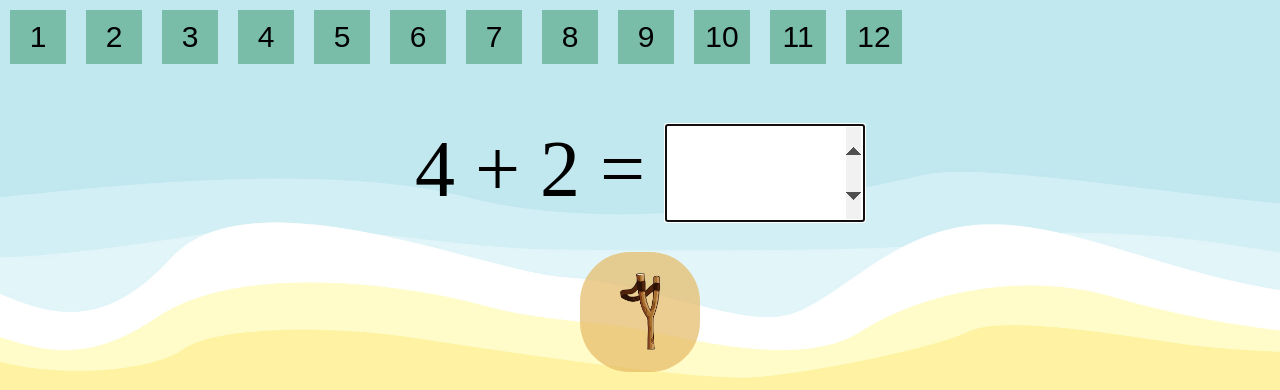
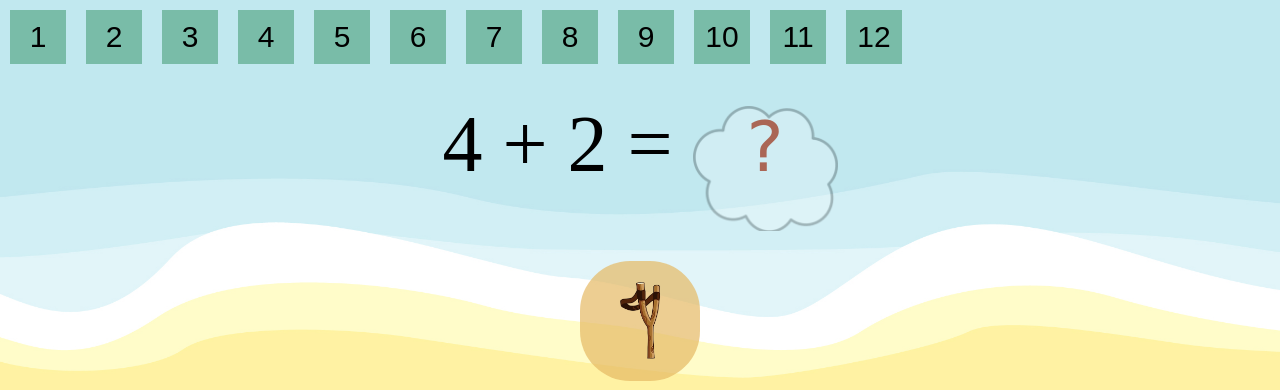
Before and after one commit to geymed/abmath, a plain HTML site: page index.html in a window 1280 px wide. Shown: the top 390 px of the page. Drawn offline with nearby package versions, Linux system fonts and the light colour scheme.

Commit message:
replace input with div, styling

```diff
--- a/index.html
+++ b/index.html
@@ -9,7 +9,7 @@
   <div id="cont">
     <div id="numbers"></div>
     <div id=exce>
-    <span id="first"> </span> <span id="op"> + </span> <span id="second"></span> = <input type="number" id="result"> </input>
+    <span id="first"> </span> <span id="op"> + </span> <span id="second"></span> = <div id="result"> </div>
     </div>
     <div id="submitCont">
     <img src="static/images/slingshot.png"/>
--- a/static/geymed.js
+++ b/static/geymed.js
@@ -30,7 +30,8 @@ initNumbers: function() {
 
   }
   $('.num').click(function() {
-      $('#result').val($(this).text());
+      $('#result').text($(this).text());
+       abm.clearPic();
     });
 },
 refresh:function () {
@@ -39,13 +40,11 @@ refresh:function () {
 
         $("#first").text(first);
         $("#second").text(second);
-        $("#pic").attr("src","");
-        $("#result").val("");
-        $("#result").focus();
-        $("#result").bind("input",function () { $("#pic").attr("src","");});
+        abm.clearPic();
+        abm.clearResult();
         $("#submitCont").click(function () {
 
-            if (parseInt($("#result").val()) == first+second) {
+            if (parseInt($("#result").text()) == first+second) {
               $("#submitCont").unbind('click');
                 $("#pic").attr('src',abm.getRandomPic(abPics));
                // $("#imgHolder").animate({top:'+=50'},2000, function() {
@@ -55,14 +54,20 @@ refresh:function () {
                 setTimeout(abm.refresh,5000);
             } else {
        $("#pic").attr('src',abm.getRandomPic(pigPics));
-       $("#result").val("");
-       $("#result").focus();
+      abm.clearResult();
+
         //$("#imgHolder").animate({left:'+=50'},2000, function() {
 
           //  $("#imgHolder").animate({left:'-=50'},2000, function() {});
       //});
             }
     });
+},
+clearResult: function () {
+   $("#result").text("?");
+},
+clearPic:function() {
+  $("#pic").attr("src","");
 },
 getRandomPic:function (pics) {
  return  pics[Math.floor(Math.random()*pics.length)];
--- a/static/style.css
+++ b/static/style.css
@@ -28,17 +28,23 @@ body {
 }
 #exce {
  font-size: 80px;
-text-align: center;
-padding-top: 50px;
+ text-align: center;
+ padding-top: 25px;;
 }
 
 #result {
-  line-height: 80px;
-  vertical-align: top;
-  font-size: 80px;
-  width: 200px;
+  font-size: 70px;
+  width: 145px;
   text-align: center;
+  background-image: url(images/cloud-md.png);
+  display: inline-block;
+  background-size: 100%;
+  background-repeat: no-repeat;
+  font-family: cursive;
+  height: 125px;
+  color: #aa6655;
 }
+
 
 #imgHolder {
   text-align: center;
```
Also changed, not shown: static/images/cloud-md.png (added).
